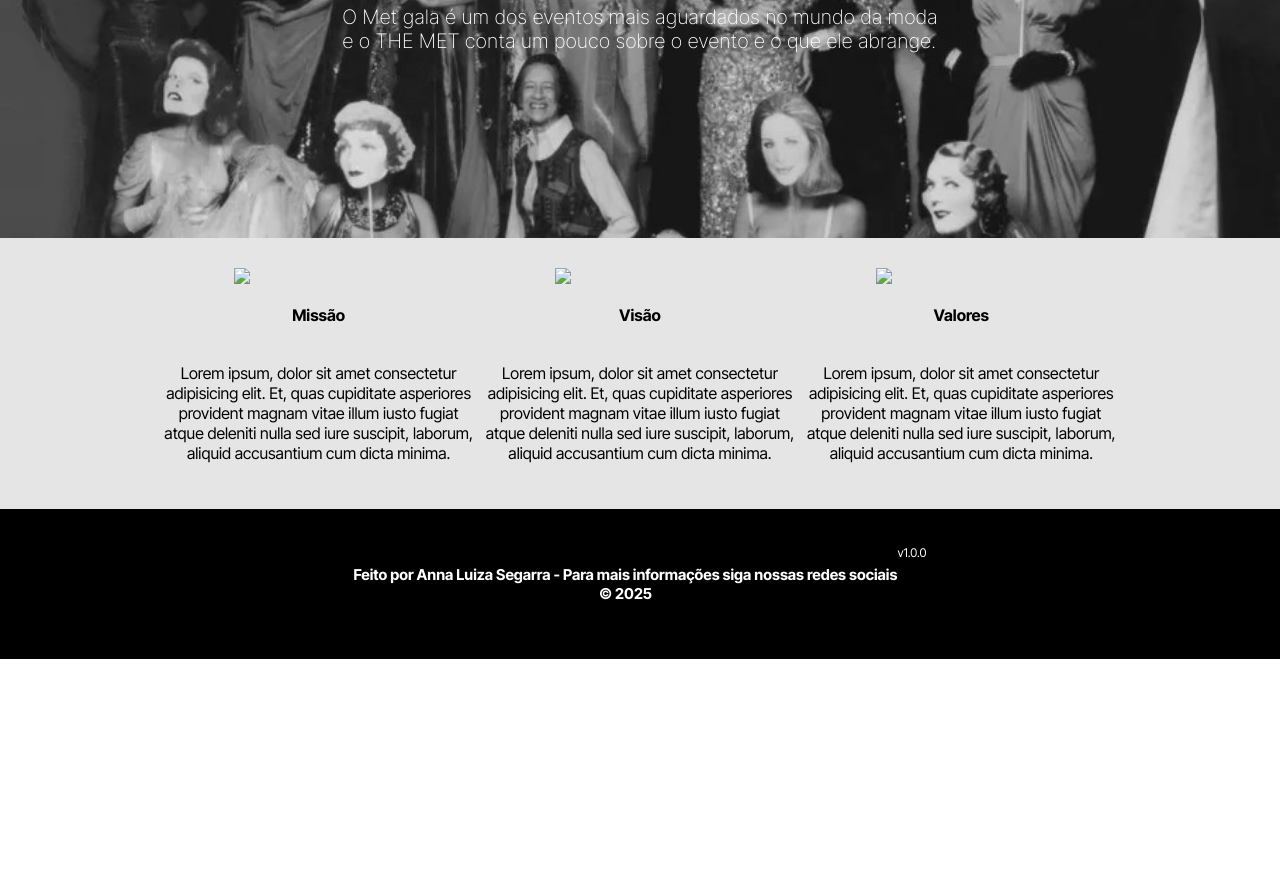
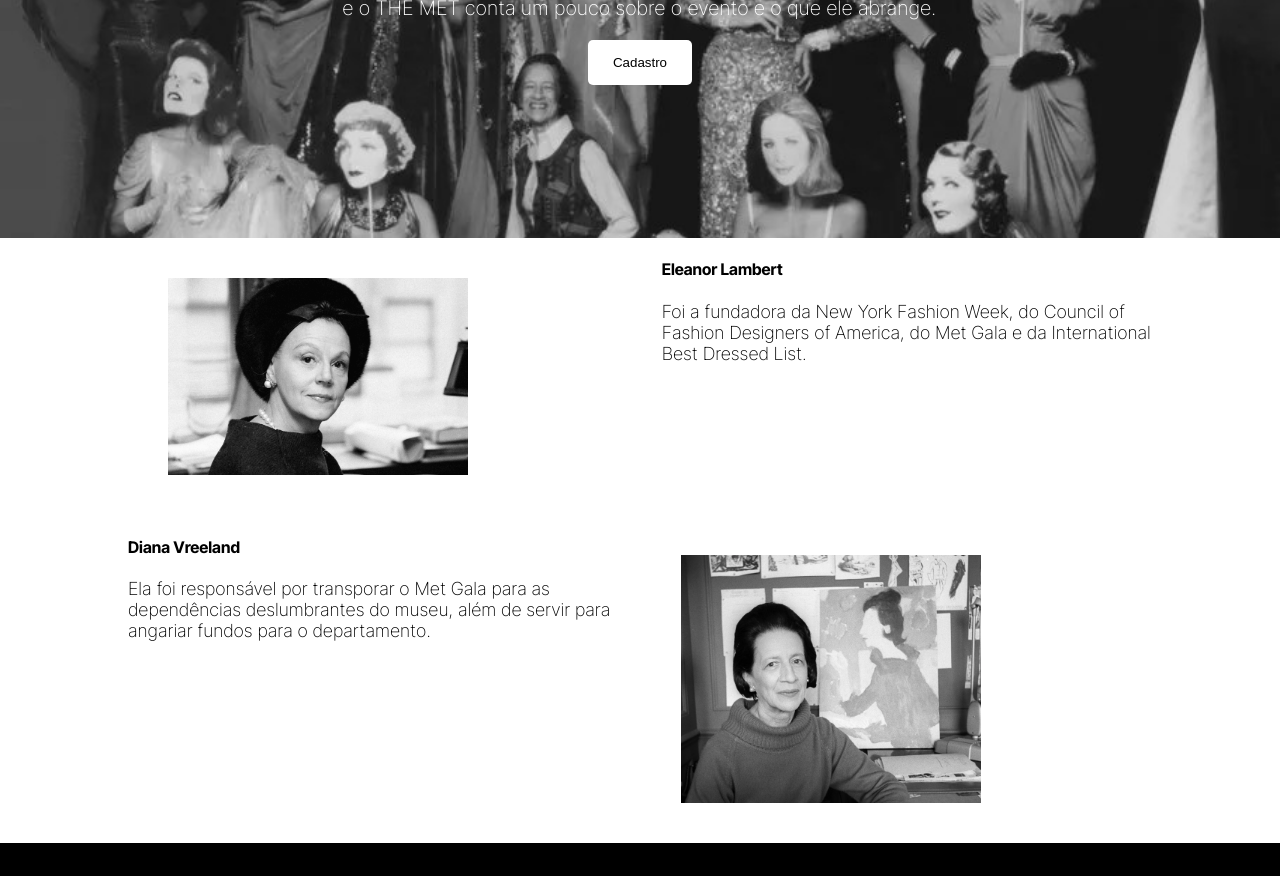
Before and after one commit to annaluizasegarra01/Projeto-Individual, a plain HTML site: page Projeto Individual/index.html in a window 1280 px wide. Shown: the part 354-1230 px from the top of the page. Before the commit the page ends 1013 px from the top, so only its background shows below. Drawn offline with Linux system fonts and the light colour scheme.

Commit message:
Commitando

```diff
--- a/Projeto Individual/index.css
+++ b/Projeto Individual/index.css
@@ -1,3 +1,5 @@
+/*Index style*/
+
 body{
     margin: 0;
     padding: 0;
@@ -71,31 +73,47 @@ body{
     font-weight: 200;
 }
 
+.botaoCadastro {
+    background-color: rgb(255, 255, 255);
+    color: #000000;
+    border-radius: 5px;
+    border: none;
+    padding: 15px 25px;
+}
+
 
 /*MISSÃO VISÃO VALORES*/
 
 .social{
-    background-color: #e5e5e5;
+    background-color: #ffffff;
     display: flex;
-    justify-content: center;
-    text-align: center;
+    gap: 40px;
+    justify-content: space-between;
+    text-align: start;
 }
 
 .social .container .boxes{
     display: flex;
     justify-content: space-between;
     width: 100%;
-    padding: 30px;
+    padding: 40px;
 }
 
 .box{
     display: flex;
     flex-direction: column;
-    align-items: center;
+    align-items: flex-start;
 }
 
-.box img{
-    width: 170px;
+.box p{
+    margin: 0;
+    padding: 0;
+    font-size: 18px;
+    font-weight: 200;
+}
+
+.boxes img{
+    width: 300px;
 }
 
 /*FOTTER*/
--- a/Projeto Individual/index.html
+++ b/Projeto Individual/index.html
@@ -8,7 +8,8 @@
   <link rel="stylesheet" href="index.css">
   <link rel="preconnect" href="https://fonts.googleapis.com">
   <link rel="preconnect" href="https://fonts.gstatic.com" crossorigin>
-<link href="https://fonts.googleapis.com/css2?family=Inter+Tight:ital,wght@0,100..900;1,100..900&display=swap" rel="stylesheet">
+  <link href="https://fonts.googleapis.com/css2?family=Inter+Tight:ital,wght@0,100..900;1,100..900&display=swap"
+    rel="stylesheet">
 </head>
 
 <body>
@@ -17,7 +18,7 @@
       <h1 class="titulo">THE MET</h1>
       <ul class="navbar">
         <li class="agora">
-                <a href="#">Home</a>
+          <a href="index.html">Home</a>
         </li>
         <li>
           <a href="looks.html">Looks Icônicos</a>
@@ -38,35 +39,35 @@
 
   <div class="banner">
     <div class="container">
-            <h1>MET GALA</h1  >
-            <p>O Met gala é um dos eventos mais aguardados no mundo da moda <br> e o THE MET conta um pouco sobre o evento e o que ele abrange.</p>
+      <h1>MET GALA</h1>
+      <p>O Met gala é um dos eventos mais aguardados no mundo da moda <br> e o THE MET conta um pouco sobre o evento e o
+        que ele abrange.</p><br>
+      <button class="botaoCadastro" onclick="cadastro()">Cadastro</button>
     </div>
   </div>
 
   <div class="social">
     <div class="container">
       <div class="boxes">
-              <div class="box">
-                <img src="../public/assets/imgs/planet-earth_color.png">
-                <h4>Missão</h4>
-                <p>Lorem ipsum, dolor sit amet consectetur adipisicing elit. Et, quas cupiditate asperiores provident magnam
-                  vitae illum iusto fugiat atque deleniti nulla sed iure suscipit, laborum, aliquid accusantium cum dicta
-                  minima.</p>
+        <img src="../elanor_lambert.png">
       </div>
       <div class="box">
-                <img src="../public/assets/imgs/lightbulb_color.png">
-                <h4>Visão</h4>
-                <p>Lorem ipsum, dolor sit amet consectetur adipisicing elit. Et, quas cupiditate asperiores provident magnam
-                  vitae illum iusto fugiat atque deleniti nulla sed iure suscipit, laborum, aliquid accusantium cum dicta
-                  minima.</p>
+        <h4>Eleanor Lambert</h4>
+        <p>Foi a fundadora da New York Fashion Week, do Council of Fashion Designers of America, do Met Gala e da
+          International Best Dressed List.</p>
       </div>
+    </div>
+  </div>
+
+  <div class="social">
+    <div class="container">
       <div class="box">
-                <img src="../public/assets/imgs/growth_color.png">
-                <h4>Valores</h4>
-                <p>Lorem ipsum, dolor sit amet consectetur adipisicing elit. Et, quas cupiditate asperiores provident magnam
-                  vitae illum iusto fugiat atque deleniti nulla sed iure suscipit, laborum, aliquid accusantium cum dicta
-                  minima.</p>
+        <h4>Diana Vreeland</h4>
+        <p>Ela foi responsável por transporar o Met Gala para as dependências deslumbrantes do museu,
+           além de servir para angariar fundos para o departamento.</p>
       </div>
+      <div class="boxes">
+        <img src="../Diana_Vreeland.webp">
       </div>
     </div>
   </div>
@@ -78,4 +79,10 @@
     </div>
   </div>
 </body>
+<script>
+  function cadastro() {
+    window.location.href = "cadastro.html";
+  }
+</script>
+
 </html>
```
Also changed, not shown: Projeto Individual/cadastro.html (added, +38 -0 lines), Projeto Individual/login.html (added, +38 -0 lines), Projeto Individual/looks.html (added, +38 -0 lines), Projeto Individual/temas.html (added, +38 -0 lines), Diana_Vreeland.webp (added), Projeto Individual/Diana_Vreeland.webp (added), elanor_lambert.png (added). Lines whose indentation alone changed are shown as unchanged.
